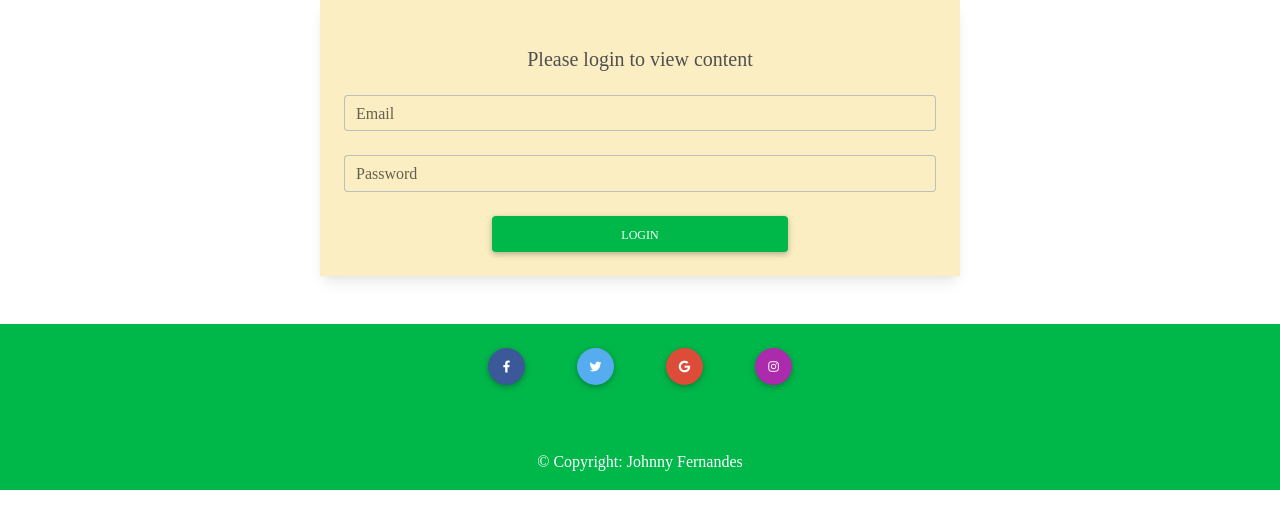
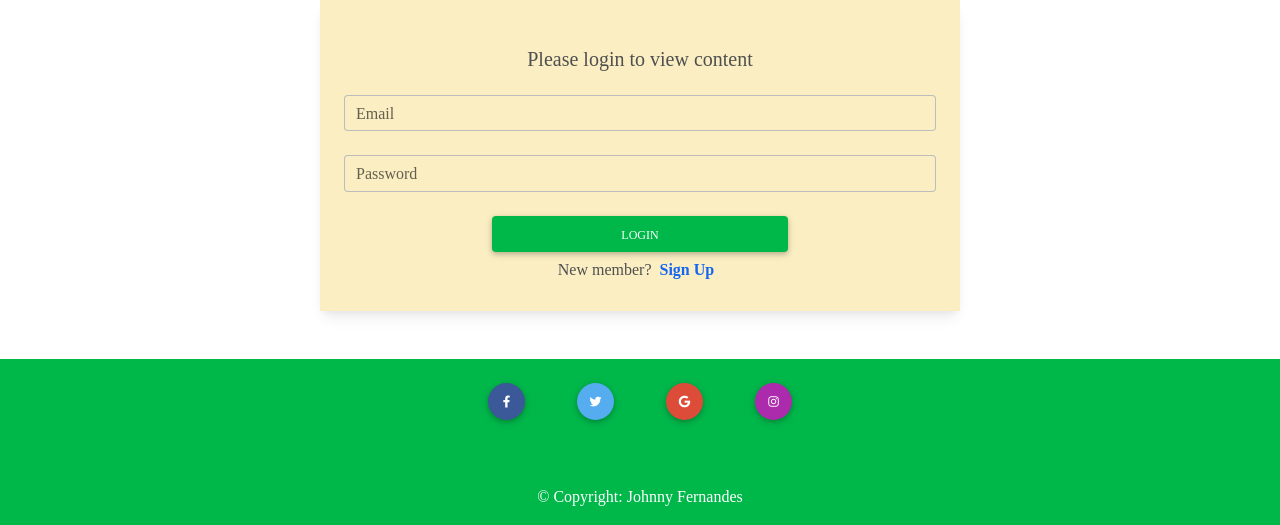
Before and after one commit to johnnyferns14/milestone-project-3-recipe, a Flask app: page /user-login in a window 1280 px wide. Shown: the part 514-1039 px from the top of the page. Before the commit the page ends 1004 px from the top, so only its background shows below. Run offline with Flask 2, Linux system fonts and the light colour scheme; some libraries are stand-ins or nearby versions; some web fonts are replaced.

Commit message:
Registration callout added to login page

```diff
--- a/templates/user-login.html
+++ b/templates/user-login.html
@@ -34,6 +34,9 @@
                 <!-- Submit button -->
                 {{form.submit(class="btn btn-success w-50")}}
             </form>
+            <div class="my-2">
+                <h6>New member?<a class="mx-2 font-bold" href="{{url_for('user_registration')}}"><strong>Sign Up</strong></a></h6>
+            </div>
         </div>
     </div>
 </div>
```
Also changed, not shown: README.md. Lines whose indentation alone changed are shown as unchanged.
